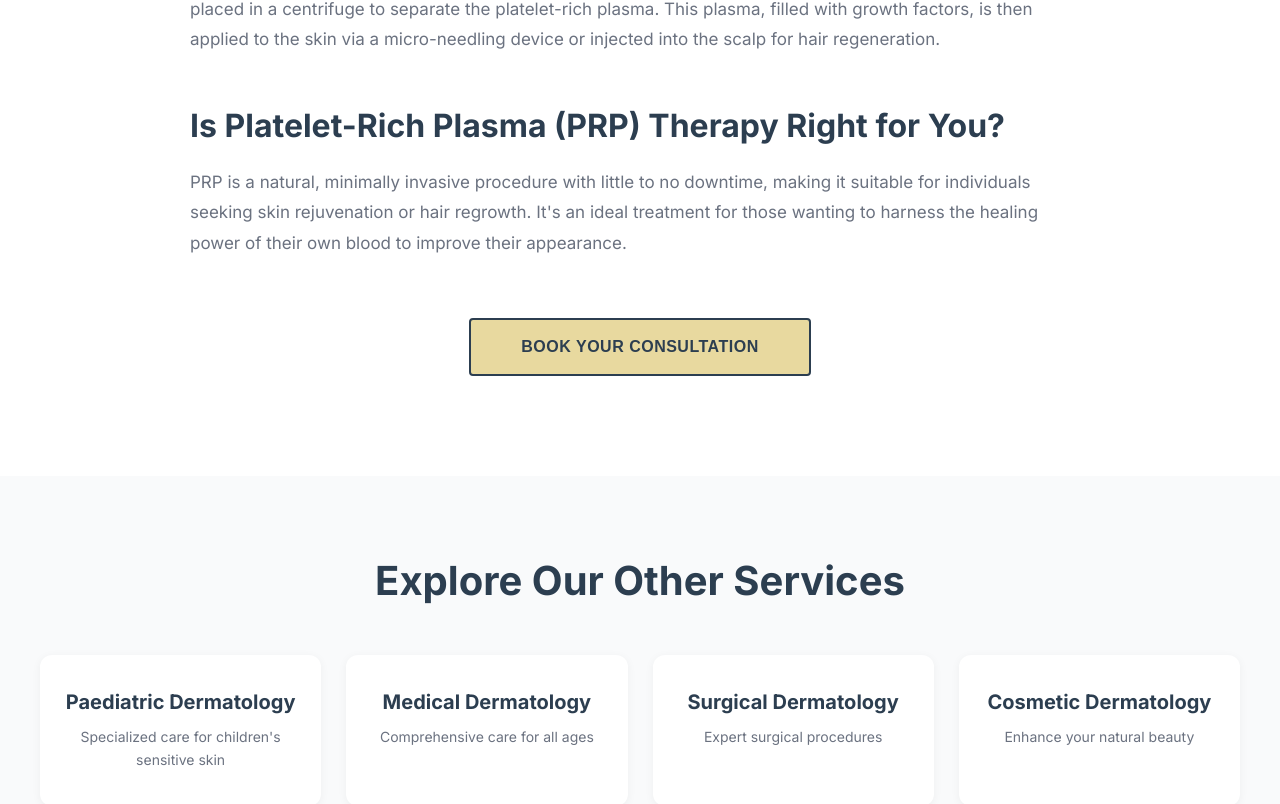
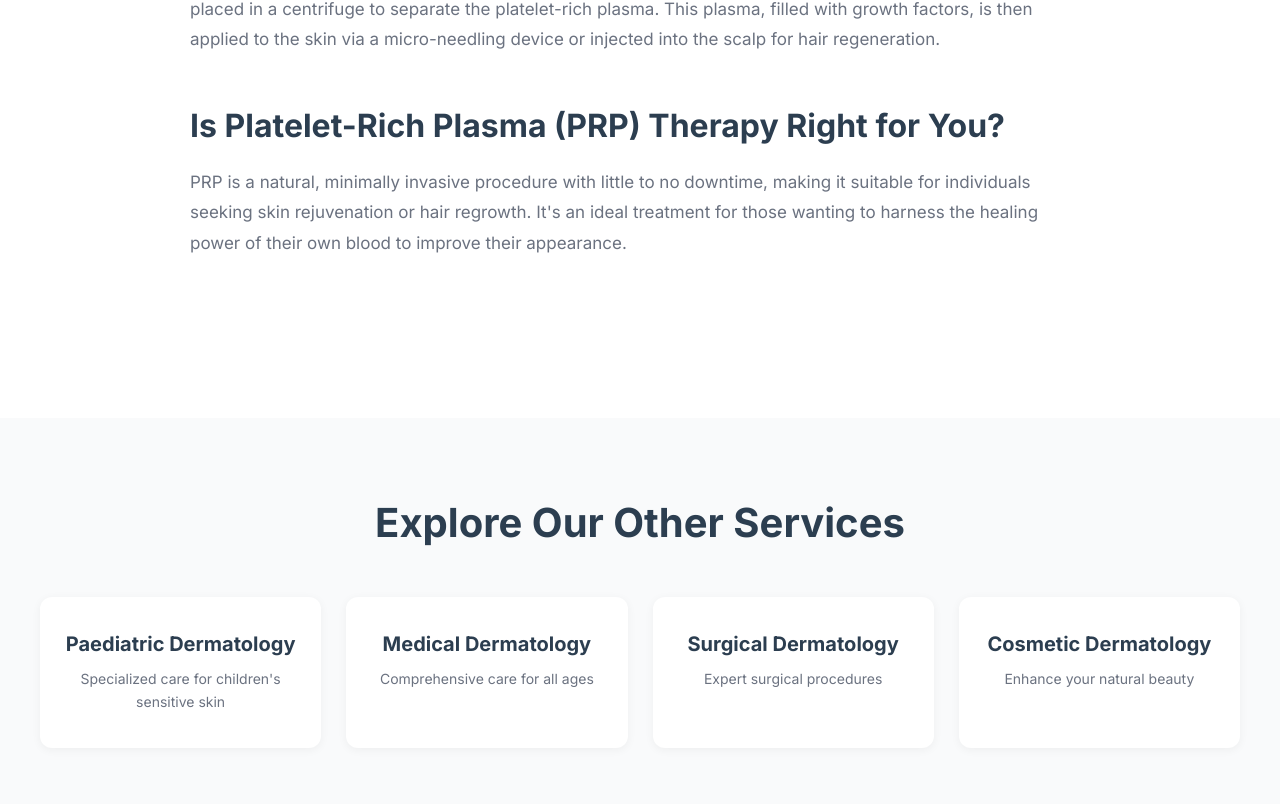
Before and after one commit to Vusi-Kunene-Matlou/dermaglare-marketing-webapp, a Next.js app: page /services/prp in a window 1280 px wide. Shown: the part 1197-2001 px from the top of the page. Built offline with nearby package versions, Linux system fonts and the light colour scheme.

Commit message:
Updated website content and UI

```diff
--- a/components/ServicePageTemplate.tsx
+++ b/components/ServicePageTemplate.tsx
@@ -12,8 +12,7 @@ interface ServicePageProps {
   description: string;
   sections: ServiceSection[];
   features?: string[];
-  ctaText?: string;
-  ctaLink?: string;
+  // CTA props removed
 }
 
 export default function ServicePageTemplate({
@@ -22,8 +21,7 @@ export default function ServicePageTemplate({
   description,
   sections,
   features,
-  ctaText = "Book Your Consultation",
-  ctaLink = "/contact"
+  // Default values for ctaText and ctaLink removed
 }: ServicePageProps) {
   return (
     <main className="service-page">
@@ -77,12 +75,14 @@ export default function ServicePageTemplate({
             </div>
           )}
 
-          {/* CTA Button */}
-          <div className="service-cta">
+          {/* CTA Button - REMOVED */}
+          {/* <div className="service-cta">
             <Link href={ctaLink}>
               <button className="service-cta-button">{ctaText}</button>
             </Link>
           </div>
+          */}
+
         </div>
       </section>
 
```
Also changed, not shown: components/head.tsx (deleted).
